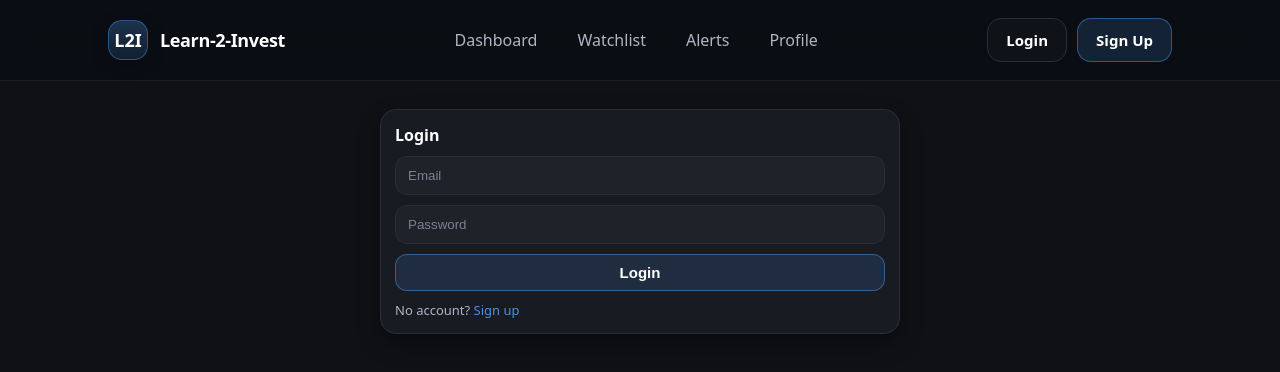
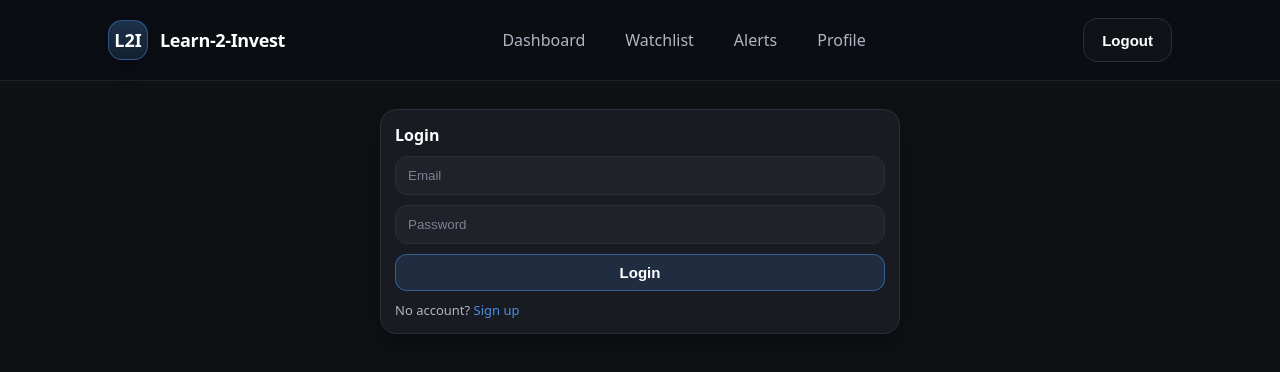
Before and after one commit to sng3/financial-market-analytics, a React (Vite) app: page /login in a window 1280 px wide. Shown: the top 372 px of the page. Built offline with nearby package versions, Linux system fonts and the light colour scheme; sample sign-in values are in the browser's storage.

Commit message:
Updated Login, Signup, and Profile pages

```diff
--- a/src/components/Navbar.tsx
+++ b/src/components/Navbar.tsx
@@ -1,72 +1,17 @@
-// import React from "react";
-// import { NavLink, useNavigate } from "react-router-dom";
-
-// const linkStyle = ({ isActive }: { isActive: boolean }) => ({
-//   padding: "8px 10px",
-//   borderRadius: 12,
-//   border: `1px solid ${isActive ? "rgba(74,144,226,0.6)" : "transparent"}`,
-//   background: isActive ? "rgba(74,144,226,0.12)" : "transparent",
-//   color: isActive ? "var(--text)" : "var(--muted)",
-// });
-
-// export default function Navbar() {
-//   const nav = useNavigate();
-
-//   return (
-//     <div
-//       style={{
-//         position: "sticky",
-//         top: 0,
-//         zIndex: 50,
-//         backdropFilter: "blur(10px)",
-//         background: "rgba(15,17,21,0.72)",
-//         borderBottom: "1px solid rgba(255,255,255,0.08)",
-//       }}
-//     >
-//       <div className="container" style={{ display: "flex", alignItems: "center", justifyContent: "space-between", gap: 12 }}>
-//         <div
-//           onClick={() => nav("/")}
-//           style={{ display: "flex", alignItems: "center", gap: 10, cursor: "pointer" }}
-//         >
-//           <div
-//             style={{
-//               width: 34,
-//               height: 34,
-//               borderRadius: 12,
-//               background: "rgba(74,144,226,0.18)",
-//               border: "1px solid rgba(74,144,226,0.35)",
-//               display: "grid",
-//               placeItems: "center",
-//               fontWeight: 800,
-//             }}
-//             aria-label="Logo"
-//           >
-//             L2I
-//           </div>
-//           <div style={{ fontWeight: 800 }}>Learn-2-Invest</div>
-//         </div>
-
-//         <div className="rowWrap">
-//           <NavLink to="/dashboard" style={linkStyle}>Dashboard</NavLink>
-//           <NavLink to="/watchlist" style={linkStyle}>Watchlist</NavLink>
-//           <NavLink to="/alerts" style={linkStyle}>Alerts</NavLink>
-//           <NavLink to="/profile" style={linkStyle}>Profile</NavLink>
-//         </div>
-
-//         <div className="rowWrap">
-//           <NavLink to="/login" className="btn">Login</NavLink>
-//           <NavLink to="/signup" className="btn btnPrimary">Sign Up</NavLink>
-//         </div>
-//       </div>
-//     </div>
-//   );
-// }
-
 import React from "react";
-import { NavLink, useNavigate } from "react-router-dom";
+import { NavLink, useLocation, useNavigate } from "react-router-dom";
 
 export default function Navbar() {
   const nav = useNavigate();
+  const location = useLocation();
+
+  const storedUser = localStorage.getItem("user");
+  const isLoggedIn = !!storedUser;
+
+  const handleLogout = () => {
+    localStorage.removeItem("user");
+    nav("/login");
+  };
 
   return (
     <div className="navbar">
@@ -108,13 +53,21 @@ export default function Navbar() {
           </NavLink>
         </div>
 
-        <div className="navGroup">
+        <div className="navGroup" key={location.pathname + String(isLoggedIn)}>
+          {isLoggedIn ? (
+            <button type="button" className="btn" onClick={handleLogout}>
+              Logout
+            </button>
+          ) : (
+            <>
               <NavLink to="/login" className="btn">
                 Login
               </NavLink>
               <NavLink to="/signup" className="btn btnPrimary">
                 Sign Up
               </NavLink>
+            </>
+          )}
         </div>
       </div>
     </div>
--- a/src/pages/LoginPage.tsx
+++ b/src/pages/LoginPage.tsx
@@ -27,6 +27,7 @@ export default function LoginPage() {
 
       localStorage.setItem("user", JSON.stringify(user));
       nav("/dashboard");
+      window.location.reload();
     } catch (err: unknown) {
       if (err instanceof Error) {
         setError(err.message);
--- a/src/pages/ProfilePage.tsx
+++ b/src/pages/ProfilePage.tsx
@@ -192,6 +192,7 @@ export default function ProfilePage() {
   const handleLogout = () => {
     localStorage.removeItem("user");
     nav("/login");
+    window.location.reload();
   };
 
   return (
--- a/src/pages/SignupPage.tsx
+++ b/src/pages/SignupPage.tsx
@@ -52,6 +52,7 @@ export default function SignupPage() {
 
       localStorage.setItem("user", JSON.stringify(user));
       nav("/onboarding");
+      window.location.reload();
     } catch (err: unknown) {
       if (err instanceof Error) {
         setError(err.message);
```
Also changed, not shown: src/index.css (deleted, +0 -70 lines), src/pages/AlertsPage.tsx (+0 -41 lines), src/styles/theme.css (+0 -151 lines), 1 other file (tests, documents, lock files or other folders). Lines whose indentation alone changed are shown as unchanged.
